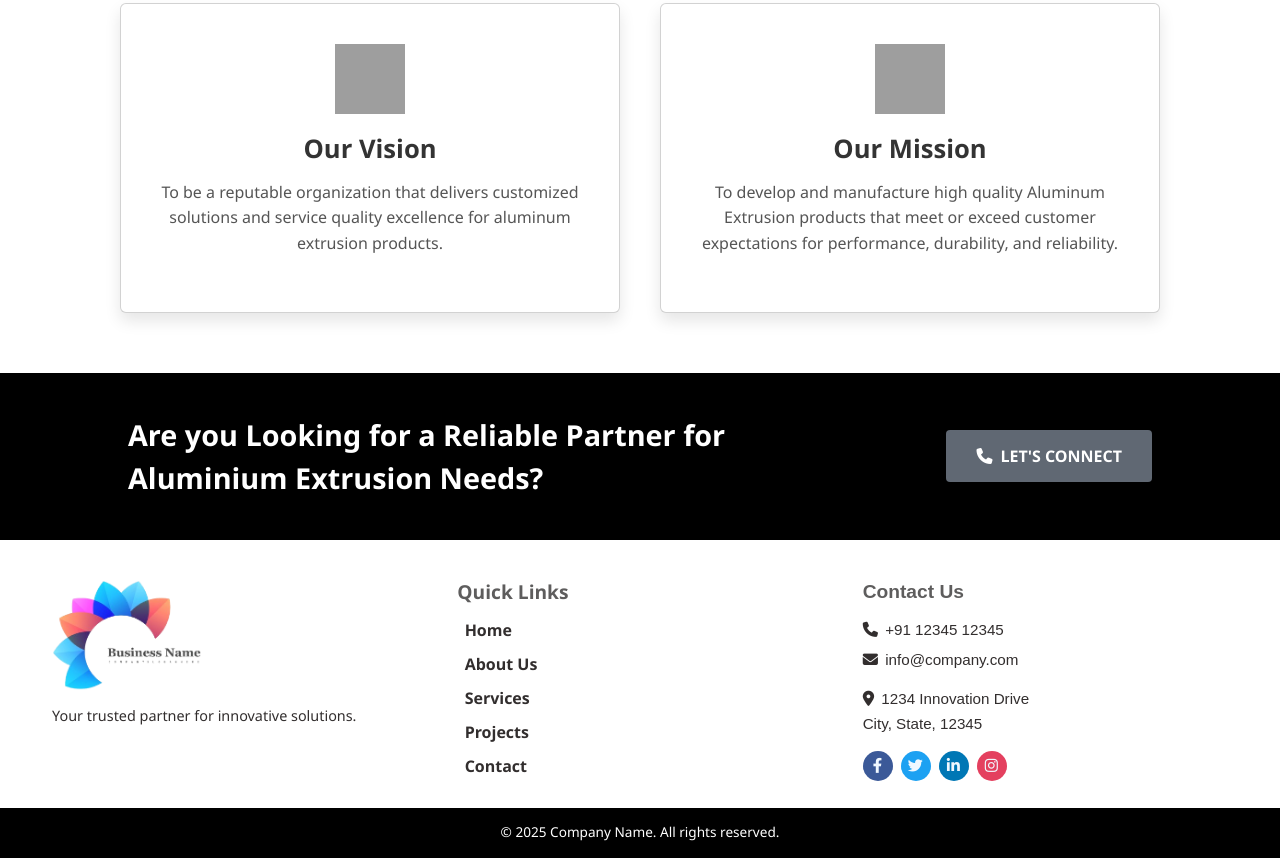
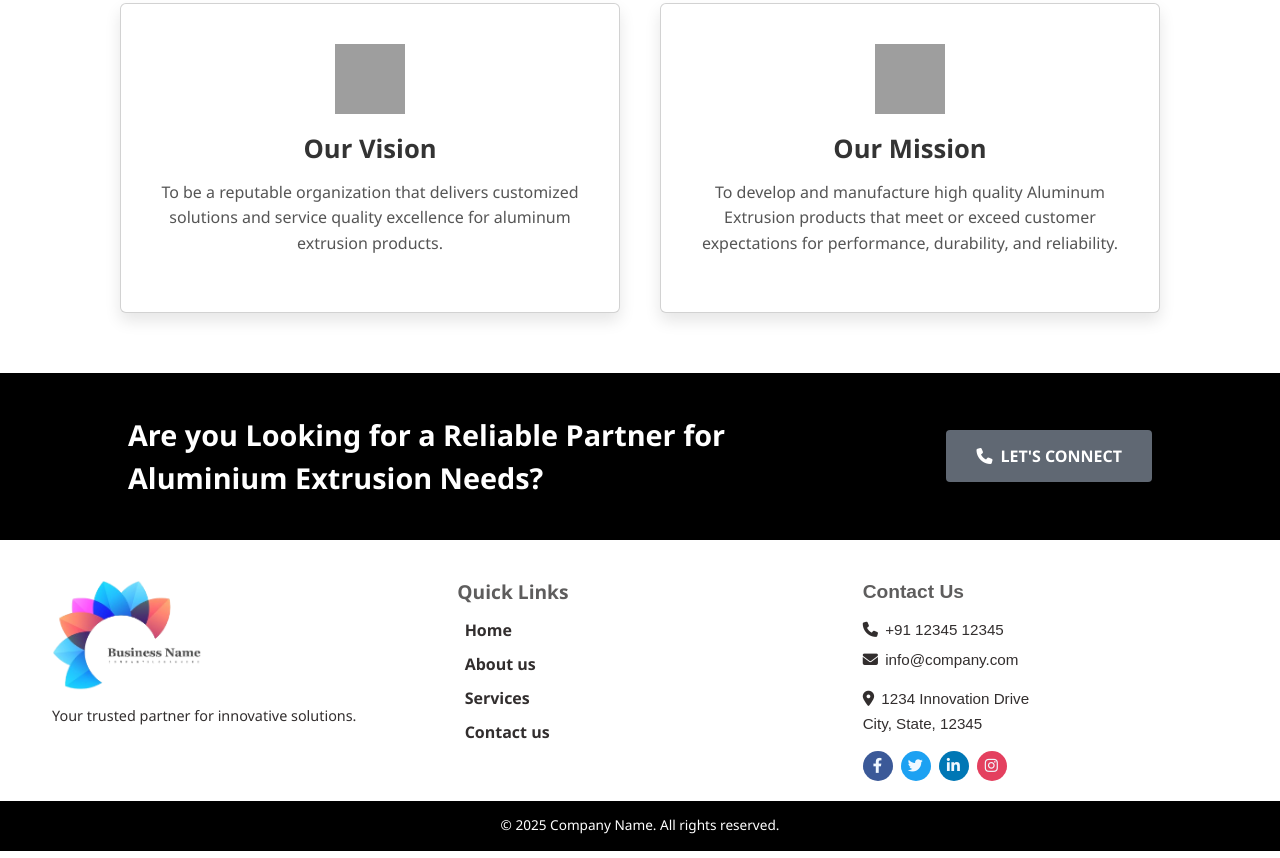
Before and after one commit to Jenis-Donda/site, a plain HTML site: page about.html in a window 1280 px wide. Shown: the part 755-1613 px from the top of the page. Drawn offline with nearby package versions, Linux system fonts and the light colour scheme; grey boxes are pictures that could not be loaded.

Commit message:
footer changes

```diff
--- a/about.html
+++ b/about.html
@@ -185,7 +185,7 @@
         width: 90%;
       }
 
-      .section-title{
+      .section-title {
         font-size: 1.5rem;
         margin-top: 4%;
       }
@@ -193,9 +193,10 @@
 
 
     @media (max-width: 768px) {
-      body{
+      body {
         margin: 0%;
       }
+
       .card {
         padding: 30px 20px;
       }
@@ -220,7 +221,6 @@
         align-items: center;
       }
     }
-
   </style>
 </head>
 
@@ -365,10 +365,9 @@
         <h3>Quick Links</h3>
         <ul>
           <li><a href="index.html">Home</a></li>
-              <li><a href="about.html">About Us</a></li>
-              <li><a href="#">Services</a></li>
-              <li><a href="#">Projects</a></li>
-              <li><a href="#">Contact</a></li>
+          <li><a href="about.html">About us</a></li>
+          <li><a href="index.html#services">Services</a></li>
+          <li><a href="#">Contact us</a></li>
         </ul>
       </div>
 
```
Also changed, not shown: color-anodizing.html (+11 -6 lines), contact.html (+25 -20 lines), extrusions.html (+3 -4 lines), fabricated-products.html (+4 -5 lines), index.html (+4 -5 lines), powder-coating.html (+3 -4 lines), wood-finished.html (+12 -6 lines). Lines whose indentation alone changed are shown as unchanged.
